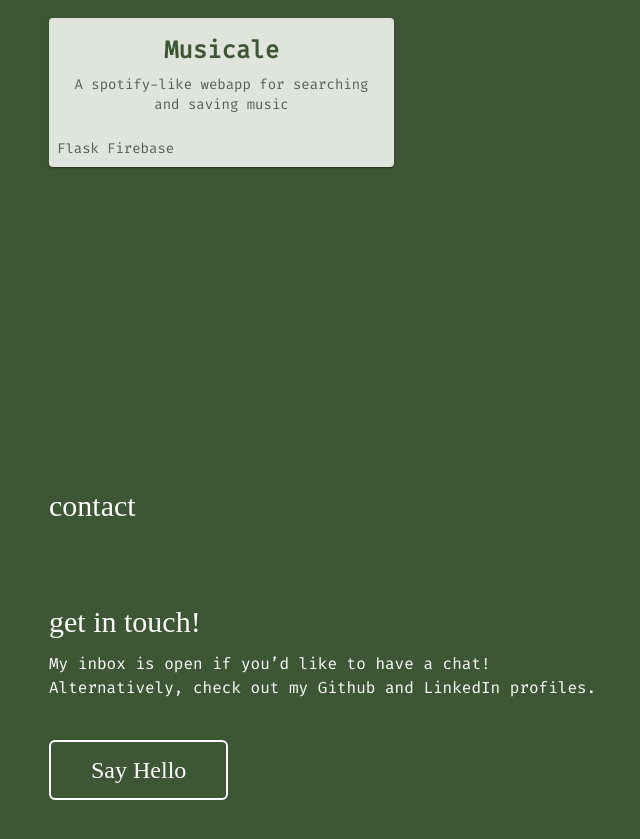
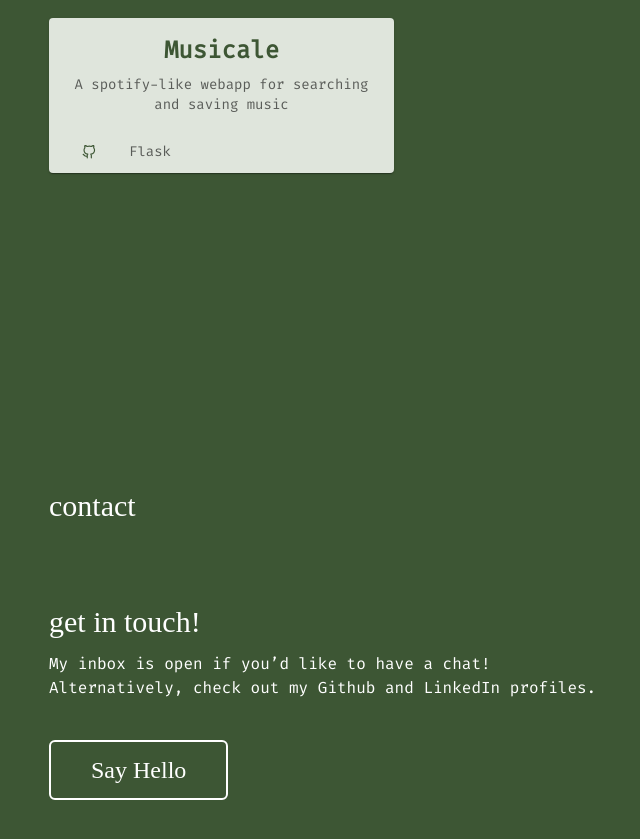
Before and after one commit to nancywu45/nancywu.co.nz, a React (Create React App) app: page / in a window 1280 px wide. Shown: the part 2460-3299 px from the top of the page, without its empty margins (159-799 px from the left). Built offline with nearby package versions, Linux system fonts and the light colour scheme; grey boxes are pictures that could not be loaded.

Commit message:
add musicale project github

```diff
--- a/src/components/ProjectCards.js
+++ b/src/components/ProjectCards.js
@@ -143,17 +143,17 @@
             </Typography>
           </CardContent>
           <CardActions>
-            {/* <Button size="medium" color="primary">
-              <Link to="" target="_blank">
+            <Button size="medium" color="primary">
+              <Link to="https://github.com/nancywu45/musicale" target="_blank">
                 <FiGithub />
               </Link>
-            </Button> */}
+            </Button>
             <Typography variant="body2" color="text.secondary">
               Flask
             </Typography>
-            <Typography variant="body2" color="text.secondary">
+            {/* <Typography variant="body2" color="text.secondary">
               Firebase
-            </Typography>
+            </Typography> */}
           </CardActions>
         </Card>
       </ThemeProvider>
```
